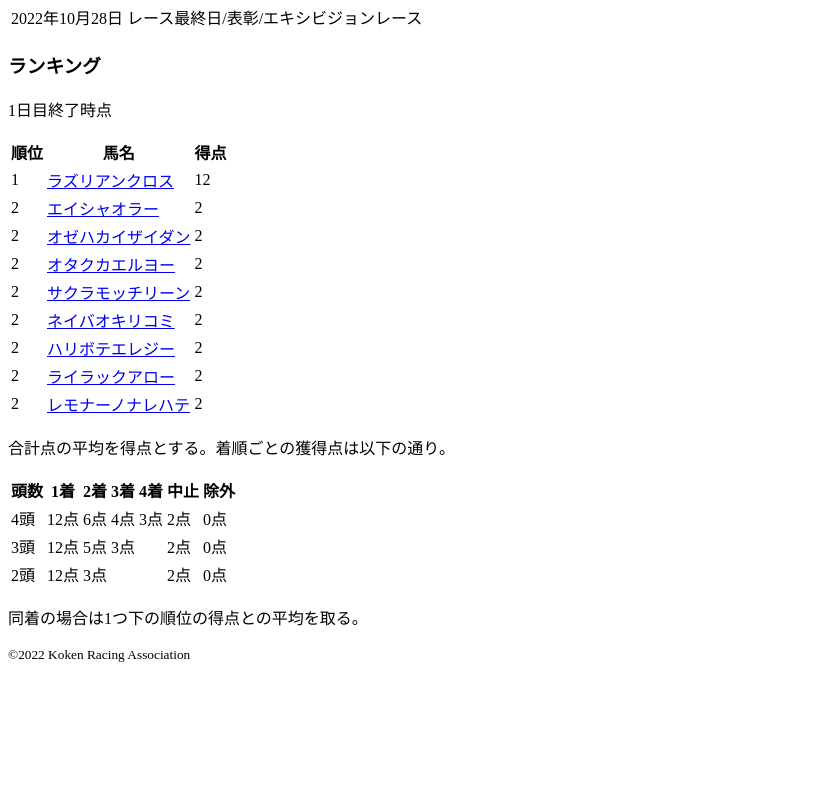
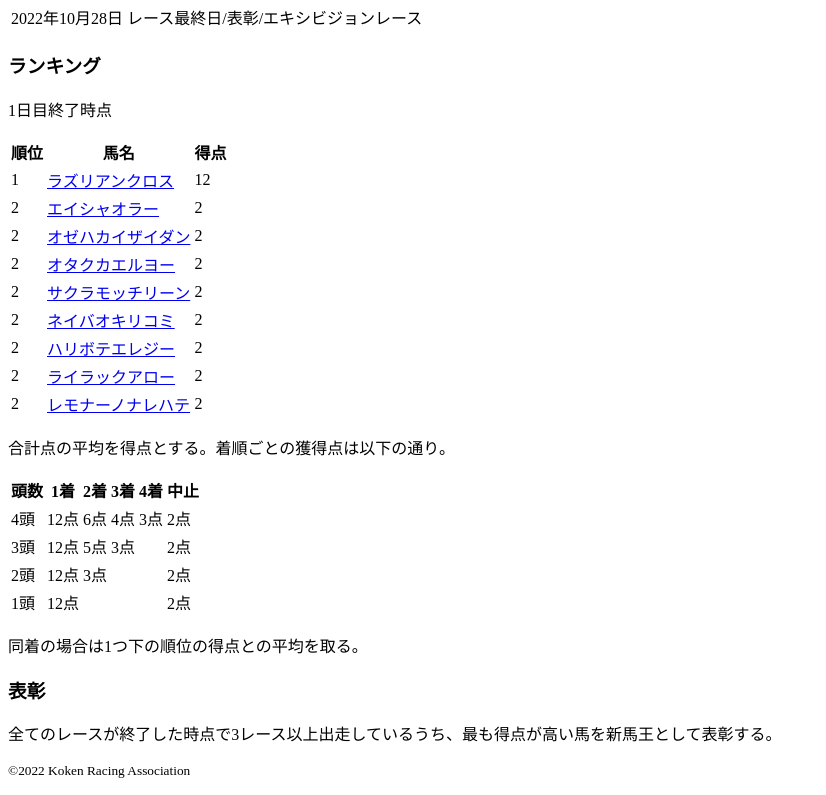
Before and after one commit to ueckoken/chofu-race-course, a Next.js app in the folder client/: page /special/shinbao in a window 1280 px wide. Shown: the part 357-1152 px from the top of the page, without its empty margins (0-826 px from the left). Before the commit the page ends 1036 px from the top, so only its background shows below. Built offline with nearby package versions, Linux system fonts and the light colour scheme.

Commit message:
特設サイトの文言を変更

```diff
--- a/client/src/pages/special/shinbao.tsx
+++ b/client/src/pages/special/shinbao.tsx
@@ -120,7 +120,6 @@ const SpecialPage: FC<{}> = () => {
                         <th>3着</th>
                         <th>4着</th>
                         <th>中止</th>
-                        <th>除外</th>
                     </tr>
                 </thead>
                 <tbody>
@@ -131,7 +130,6 @@ const SpecialPage: FC<{}> = () => {
                         <td>4点</td>
                         <td>3点</td>
                         <td>2点</td>
-                        <td>0点</td>
                     </tr>
                     <tr>
                         <td>3頭</td>
@@ -140,7 +138,6 @@ const SpecialPage: FC<{}> = () => {
                         <td>3点</td>
                         <td></td>
                         <td>2点</td>
-                        <td>0点</td>
                     </tr>
                     <tr>
                         <td>2頭</td>
@@ -149,11 +146,22 @@ const SpecialPage: FC<{}> = () => {
                         <td></td>
                         <td></td>
                         <td>2点</td>
-                        <td>0点</td>
+                    </tr>
+                    <tr>
+                        <td>1頭</td>
+                        <td>12点</td>
+                        <td></td>
+                        <td></td>
+                        <td></td>
+                        <td>2点</td>
                     </tr>
                 </tbody>
             </table>
             <p>同着の場合は1つ下の順位の得点との平均を取る。</p>
+            <h3>表彰</h3>
+            <p>
+                全てのレースが終了した時点で3レース以上出走しているうち、最も得点が高い馬を新馬王として表彰する。
+            </p>
         </>
     );
 };
```
